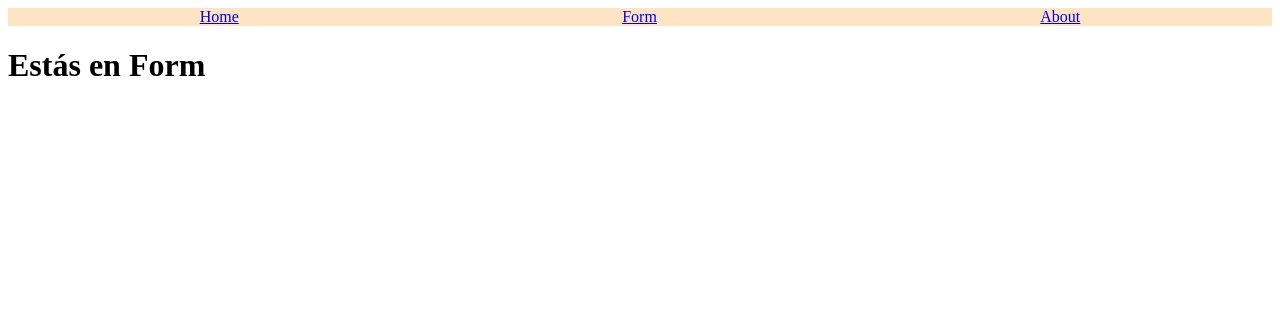
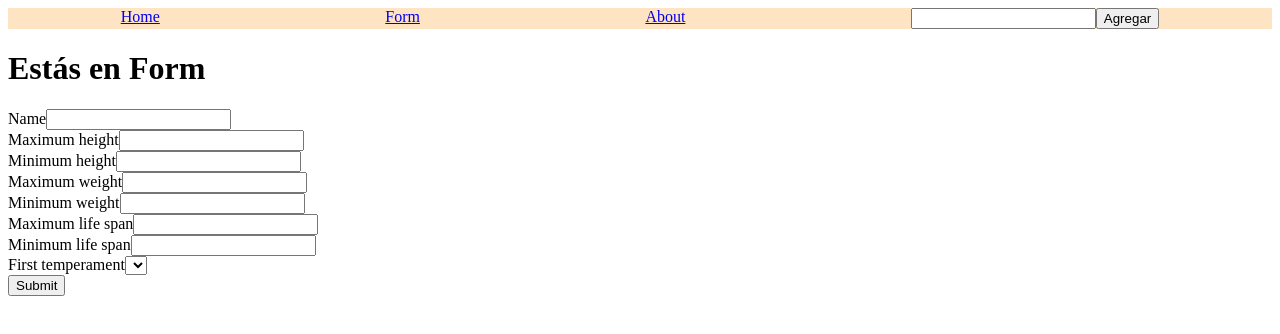
Before and after one commit to Milifboto/PIDogs, a React (Vite) app in the folder client/: page /create in a window 1280 px wide. Shown: the top 334 px of the page. Built offline with nearby package versions, Linux system fonts and the light colour scheme.

Commit message:
third commit

```diff
--- a/client/src/App.jsx
+++ b/client/src/App.jsx
@@ -1,14 +1,43 @@
 import { Home, Landing, Detail, Form, About } from "./views";
 import NavBar from "./components/NavBar/NavBar";
 import { Routes, Route, useLocation } from "react-router-dom";
+import { useState } from "react";
+import axios from "axios";
+import "./App.css";
 
-import "./App.css";
+
 
 function App() {
   const {pathname} = useLocation();
+
+  const [dogs, setDogs] = useState([]);
+
+async function onSearch(name) {
+
+    const response = await axios.get("http://localhost:3001/dogs");
+    const data = response.data;
+    const searchedDog = data.filter((dog) => dog.name === name);
+    const id = searchedDog.id
+try {
+  const dogResponse = await axios.get(`http://localhost:3001/dogs${id}`);
+  const dogData = dogResponse.data;
+
+      if (dogData.name && dogs.find((dog) => dog.id === dogData.id)) {
+        window.alert("This dog has already been found")
+      } else if (dogData.name) {
+        setDogs((oldDogs) => [...oldDogs, dogData]);
+      } else {
+        window.alert(`There are no ${dogData.name} dogs`)
+      }
+
+  } catch (error) {
+    console.log(error)
+  }
+}
+
   return (
     <div className="App">
-        {pathname !== "/" && <NavBar/> }
+        {pathname !== "/" && <NavBar onSearch={onSearch}/> }
       <Routes>
         <Route exact path="/" element={<Landing />} />
         <Route path="/home" element={<Home />} />
--- a/client/src/components/NavBar/NavBar.jsx
+++ b/client/src/components/NavBar/NavBar.jsx
@@ -1,12 +1,17 @@
 import { Link } from "react-router-dom";
 import style from "./NavBar.module.css";
+import SearchBar from "../SearchBar/SearchBar";
 
-const NavBar = () => {
+const NavBar = ({onSearch}) => {
     return (
         <div className={style.container} >
             <Link to="/home" > Home </Link>
             <Link to="/create" > Form </Link>
             <Link to="/about" > About </Link>
+
+            <div>
+                <SearchBar className={style.searchBar} onSearch={onSearch} > </SearchBar>
+            </div>
         </div>
     )
 }
--- /dev/null
+++ b/client/src/components/SearchBar/SearchBar.jsx
@@ -0,0 +1,17 @@
+import { useState } from "react";
+import style from "./SearchBar.module.css"
+
+export default function SearchBar({onSearch}) {
+   const [name, setName] = useState([]);
+
+   const handleChange = (event) => {
+    setName(event.target.value)
+   }
+
+   return (
+      <div>
+          <input className={style.search} onChange={handleChange} value={name} />
+         <button className={style.button} onClick={()=>onSearch(name)}>Agregar</button>
+      </div>
+   );
+}
--- a/client/src/views/Form/Form.jsx
+++ b/client/src/views/Form/Form.jsx
@@ -1,9 +1,148 @@
+import { useState } from "react";
+import axios from "axios";
+import {validation} from "./validation";
+
+
+const URL = "http://localhost:3001/dogs";
+
 const Form = () => {
-    return (
+  const [form, setForm] = useState({
+    name: "",
+    height_max: "",
+    height_min: "",
+    weight_max: "",
+    weight_min: "",
+    life_span_max: "",
+    life_span_min: "",
+    first_temperament: "",
+    second_temperament: "",
+    third_temperament: "",
+  });
+
+  const [errors, setErrors] = useState({
+    name: "",
+    height_max: "",
+    height_min: "",
+    weight_max: "",
+    weight_min: "",
+    life_span_max: "",
+    life_span_min: "",
+    first_temperament: "",
+  });
+
+
+  const changeHandler = (event) => {
+    const property = event.target.name;
+    const value = event.target.value;
+    setForm({ ...form, [property]: value });
+    setErrors(validation({ ...form, [property]: value }));
+  };
+
+  const submitHandler = (event) => {
+
+  event.preventDefault();
+
+  if(!form.name || !form.height_max ||  !form.height_min || !form.weight_max || !form.weight_min || !form.life_span_max || !form.life_span_min || !form.first_temperament){
+   return alert("You must complete all fields in order to create your dog")
+  }
+  axios.post(URL, form)
+  .then(res=> alert(res))
+  .catch(error=>error(error))
+  alert("Dog created succesfully!");
+  }
+
+  return (
+    <div>
+      <h1>Estás en Form</h1>
+      <form onSubmit={submitHandler}>
         <div>
-            <h1>Estás en Form</h1>
+          <label>Name</label>
+          <input
+            type="text"
+            name="name"
+            onChange={changeHandler}
+            value={form.name}
+          />
+          {errors.name && <span>{errors.name}</span>}
         </div>
-    )
-    }
+        <div>
+          <label>Maximum height</label>
+          <input
+            type="number"
+            name="height_max"
+            onChange={changeHandler}
+            value={form.height_max}
+          />
+          {errors.height_min && <span>{errors.height_min}</span>}
+        </div>
+        <div>
+          <label>Minimum height</label>
+          <input
+            type="number"
+            name="height_min"
+            onChange={changeHandler}
+            value={form.height_min}
+          />
+          {errors.height_min && <span>{errors.height_min}</span>}
+        </div>
+        <div>
+          <label>Maximum weight</label>
+          <input
+            type="number"
+            name=" weight_max"
+            onChange={changeHandler}
+            value={form.weight_max}
+          />
+          {errors.weight_min && <span>{errors.weight_min}</span>}
+        </div>
+        <div>
+          <label>Minimum weight</label>
+          <input
+            type="number"
+            name="weight_min"
+            onChange={changeHandler}
+            value={form.weight_min}
+          />
+          {errors.weight_min && <span>{errors.weight_min}</span>}
+        </div>
+        <div>
+          <label>Maximum life span</label>
+          <input
+            type="number"
+            name="life_span_max"
+            onChange={changeHandler}
+            value={form.life_span_max}
+          />
+          {errors.life_span_min && <span>{errors.life_span_min}</span>}
+        </div>
+        <div>
+          <label>Minimum life span</label>
+          <input
+            type="number"
+            name="life_span_min"
+            onChange={changeHandler}
+            value={form.life_span_min}
+          />
+          {errors.life_span_min && <span>{errors.life_span_min}</span>}
+        </div>
+        <div>
+          <label>First temperament</label>
+          <select
+            placeholder= "first_temperament"
+            name="first_temperament"
+            onChange={changeHandler}>
+              {/* {let dogsAPI = axios.get(URL);
+              dogsAPI.data.map((dog) => (
+                    <option value={dog.temperament}>{dog.temperament}</option>
+                ))}
+               */}
+            </select>
+          {errors.first_temperament && <span>{errors.first_temperament}</span>}
+        </div>
+        <button type="submit">Submit</button>
+      </form>
+    </div>
+  );
+};
 
-    export default Form;
+export default Form;
--- /dev/null
+++ b/client/src/views/Form/validation.js
@@ -0,0 +1,90 @@
+const regex = /^([a-zA-Z]+)(\s[a-zA-Z]+)*$/
+
+export const validation = (form) => {
+    // piso las propiedades del objeto errors, debería agregar más cuando hago el estado de errors?
+    const errors = {};
+    if(regex.test(form.name) || !form.name ){
+      errors.name = "";
+    } else {
+        errors.name = `${form.name} is not valid, dog names cannot contain numbers`;
+    }
+
+    if(form.height_min > form.height_max) {
+      errors.height_min= "Dog's minimum height must be highter than it's maximum height";
+    } else {
+        errors.height_min= "";
+    }
+
+    if(form.weight_min > form.weight_max) {
+        errors.weight_min =  "Dog's minimum weight must be highter than it's maximum weight";
+    } else {
+        errors.weight_min= "";
+    }
+
+
+    if(form.life_span_min > form.life_span_max) {
+      errors.life_span_min = "Dog's minimum life span must be highter than it's maximum life span";
+    } else {
+        errors.life_span_min= "";
+    }
+
+
+    if(!form.first_temperament) {
+      errors.first_temperament = "You must choose at least one temperament for your dog";
+    } else {
+        errors.first_temperament= "";
+    }
+
+
+    if(form.height_min <= 0 || form.height_max <= 0) {
+        errors.height_min= "Dog's height cannot be a negative number";
+      } else {
+        errors.height_min= "";
+    }
+
+
+      if(form.weight_min <= 0 || form.weight_max <= 0) {
+          errors.weight_min =  "Dog's weight cannot be a negative number";
+      } else {
+        errors.weight_min= "";
+    }
+
+
+      if(form.life_span_min <= 0 || form.life_span_max <= 0) {
+        errors.life_span_min = "Dog's life span cannot be a negative number";
+      } else {
+        errors.life_span_min = "";
+    }
+
+
+return errors;
+  }
+
+
+//   const regex = /^([a-zA-Z]+)(\s[a-zA-Z]+)*$/
+
+// export const validation = (form) => {
+//     const errors = {};
+//     if(regex.test(form.name) || !form.name ){
+//       setErrors({...errors, name: ""})
+//     } else {
+//       setErrors({...errors, name: `${form.name} is not valid, dog names cannot contain numbers`})
+//     }
+
+//     if(form.height_min > form.height_max) {
+//       setErrors({...errors, height_min: "Dog's minimum height must be highter than it's maximum height"})
+//     }
+
+//     if(form.weight_min > form.weight_max) {
+//       setErrors({...errors, weight_min: "Dog's minimum weight must be highter than it's maximum weight"})
+//     }
+
+//     if(form.life_span_min > form.life_span_max) {
+//       setErrors({...errors, life_span_min: "Dog's minimum life span must be highter than it's maximum life span"})
+//     }
+
+//     if(!form.first_temperament) {
+//       setErrors({...errors, first_temperament: "You must choose at least one temperament for your dog" })
+//     }
+// return errors;
+//   }
--- a/client/src/views/Landing/Landing.jsx
+++ b/client/src/views/Landing/Landing.jsx
@@ -1,7 +1,10 @@
+import { Link } from "react-router-dom";
+
 const Landing = () => {
     return (
         <div>
             <h1>Estás en Landing</h1>
+            <Link to="/home" > <button> Home </button> </Link>
         </div>
     )
     }
```
Also changed, not shown: client/src/redux/actions.js (+12 -0 lines), client/src/components/SearchBar/SearchBar.module.css (added).
